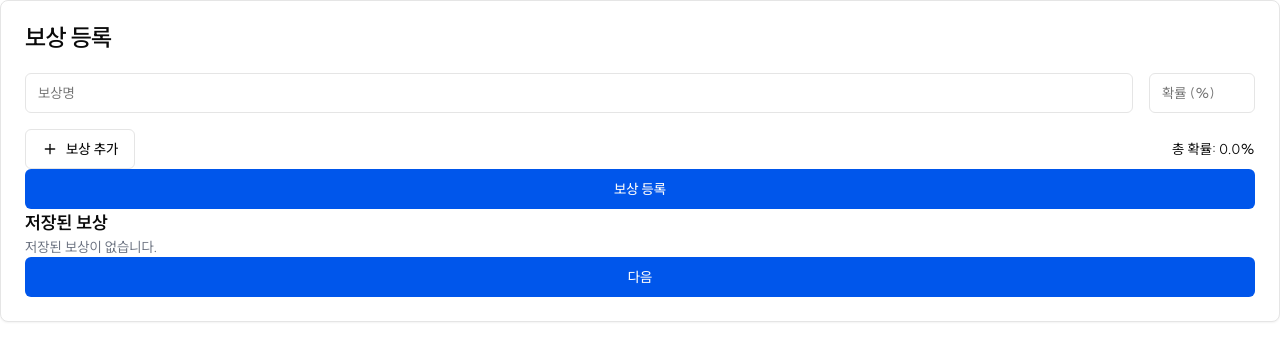
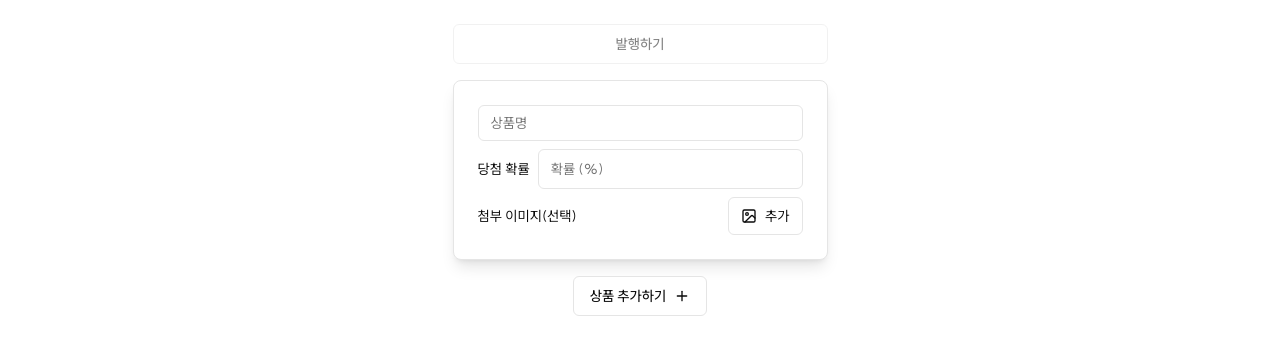
Before and after one commit to kim-taewoo/surveygacha, a Next.js app: page /new/reward in a window 1280 px wide. Shown: the top 360 px of the page. Built offline with nearby package versions, Linux system fonts and the light colour scheme.

Commit message:
fix: 스타일 및 코드 수정

```diff
--- a/src/app/new/reward/page.tsx
+++ b/src/app/new/reward/page.tsx
@@ -3,6 +3,10 @@
 import { RewardContainer } from "@/features/reward/components/rewardContainer";
 
 const RewardPage = () => {
-  return <RewardContainer />;
+  return (
+    <div className="flex items-center justify-center overflow-hidden p-6">
+      <RewardContainer />
+    </div>
+  );
 };
 export default RewardPage;
--- a/src/features/reward/components/rewardContainer.tsx
+++ b/src/features/reward/components/rewardContainer.tsx
@@ -1,8 +1,10 @@
 "use client";
 
-import { Plus, Trash2 } from "lucide-react";
+import { ArrowLeft, ImageIcon, Plus, Trash2 } from "lucide-react";
+import Image from "next/image";
 import { useRouter } from "next/navigation";
 import { useEffect, useState } from "react";
+import uuid from "react-uuid";
 
 import { Button } from "@/components/ui/button";
 import { Card, CardHeader, CardTitle, CardContent } from "@/components/ui/card";
@@ -11,16 +13,24 @@ import { Input } from "@/components/ui/input";
 type Reward = {
   name: string;
   probability: string;
+  image?: File | null;
+};
+
+type RewardField = {
+  name: string;
+  probability: string;
+  image: File | null;
 };
 
 export const RewardContainer = () => {
   const router = useRouter();
 
   const [rewards, setRewards] = useState<Reward[]>([
-    { name: "", probability: "" },
+    { name: "", probability: "", image: null },
   ]);
 
   const [savedRewards, setSavedRewards] = useState<Reward[]>([]);
+  const gachaLinkId = uuid();
 
   useEffect(() => {
     const storedRewards = localStorage.getItem("savedRewards");
@@ -30,126 +40,207 @@ export const RewardContainer = () => {
   }, []);
 
   const addReward = () => {
-    setRewards([...rewards, { name: "", probability: "" }]);
+    setRewards([...rewards, { name: "", probability: "", image: null }]);
   };
 
   const removeReward = (index: number) => {
     setRewards(rewards.filter((_, i) => i !== index));
   };
 
-  const updateReward = (index: number, field: keyof Reward, value: string) => {
+  const updateReward = (
+    index: number,
+    field: keyof RewardField,
+    value: string | File | null,
+  ) => {
     const newRewards = [...rewards];
-    newRewards[index][field] = value;
+    if (field === "image") {
+      newRewards[index] = { ...newRewards[index], image: value as File | null };
+    }
+    else {
+      newRewards[index] = { ...newRewards[index], [field]: value as string };
+    }
     setRewards(newRewards);
+  };
+
+  // file 데이터 직렬화
+  const prepareRewardsForStorage = (rewards: Reward[]) => {
+    return rewards.map(reward => ({
+      ...reward,
+      image: reward.image ? URL.createObjectURL(reward.image) : null,
+    }));
   };
 
   const onSubmit = (e: React.FormEvent) => {
     e.preventDefault();
-    localStorage.setItem("savedRewards", JSON.stringify(rewards));
+
+    const rewardsToStore = prepareRewardsForStorage(rewards);
+    localStorage.setItem("savedRewards", JSON.stringify(rewardsToStore));
+    localStorage.setItem("gachaLinkId", JSON.stringify(gachaLinkId));
+
     setSavedRewards(rewards);
-    setRewards([{ name: "", probability: "" }]);
+    setRewards([{ name: "", probability: "", image: null }]);
+    router.push("/new/link");
   };
 
-  const totalProbability = rewards.reduce((sum, reward) => {
-    const prob = parseFloat(reward.probability) || 0;
-    return sum + prob;
-  }, 0);
+  const isDisabled = rewards.some(
+    reward =>
+      reward.name.trim() === ""
+      || reward.probability.trim() === ""
+      || isNaN(Number(reward.probability)),
+  );
 
   return (
-    <Card className="mx-auto w-full max-w-2xl">
-      <CardHeader>
-        <CardTitle>보상 등록</CardTitle>
-      </CardHeader>
-      <CardContent>
+    <div className="size-full min-w-[375px] overflow-y-auto">
+
       <form onSubmit={onSubmit}>
+        <Button
+          type="submit"
+          className="mb-4 w-full"
+          variant={savedRewards.length > 0 ? "default" : "outline"}
+          disabled={isDisabled}
+        >
+          {savedRewards.length > 0 ? "발행 완료" : "발행하기"}
+        </Button>
+
         {rewards.map((reward, index) => (
-            <div key={index} className="mb-4 flex gap-4">
-              <div className="flex-1">
+          <Card key={index} className="mb-4 shadow-lg">
+            <CardContent className="space-y-4 p-6">
+              <div className="flex flex-col space-y-2">
                 <Input
-                  placeholder="보상명"
+                  placeholder="상품명"
                   value={reward.name}
                   onChange={e => updateReward(index, "name", e.target.value)}
-                  className="w-full"
+                  className="flex-1 border-gray-300 focus:border-blue-500 focus:ring-blue-500"
                 />
-              </div>
-              <div className="w-32">
+                <div className="flex items-center gap-2">
+                  <span className="flex h-10 w-24 items-center justify-center border-gray-200 text-sm">
+                    당첨 확률
+                  </span>
                   <Input
                     type="number"
                     placeholder="확률 (%)"
                     value={reward.probability}
-                  onChange={e =>
-                    updateReward(index, "probability", e.target.value)}
+                    onChange={e => updateReward(index, "probability", e.target.value)}
                     min="0"
                     max="100"
-                  step="0.1"
-                  className="w-full"
+                    step="1"
+                    className="flex-1 rounded-md border border-gray-300"
                   />
                 </div>
-              {rewards.length > 1 && (
+
+                <div className="flex items-center justify-between">
+                  <div className="flex items-center gap-1">
+                    <span className="text-sm">첨부 이미지</span>
+                    <span className="text-sm text-gray-400">(선택)</span>
+                  </div>
+                  <div className="relative flex cursor-pointer items-center">
+                    <input
+                      type="file"
+                      accept="image/*"
+                      onChange={(e) => {
+                        const file = e.target.files?.[0] || null;
+                        updateReward(index, "image", file);
+                      }}
+                      className="absolute inset-0 opacity-0"
+                      id={`file-upload-${index}`}
+                      style={{ width: "1px", height: "1px" }}
+                    />
+                    <label
+                      htmlFor={`file-upload-${index}`}
+                      className="absolute flex items-center gap-2 rounded-md border border-blue-500 px-3 py-2 text-sm text-blue-500 hover:bg-blue-50"
+                    >
+                      <ImageIcon className="size-4" />
+                      {" "}
+                      추가
+                    </label>
+                  </div>
+                </div>
+
+                {reward.image && (
+                  <div className="flex w-[375px] flex-col items-center rounded">
+                    <Image
+                      src={URL.createObjectURL(reward.image)}
+                      alt="미리보기"
+                      width={375}
+                      height={200}
+                      className="object-cover"
+                    />
                     <Button
                       type="button"
                       variant="destructive"
                       size="icon"
-                  onClick={() => removeReward(index)}
+                      onClick={() => updateReward(index, "image", null)}
+                      className="text-red-500 hover:text-red-700"
                     >
-                  <Trash2 className="size-4" />
+                      <Trash2 />
                     </Button>
+                  </div>
                 )}
               </div>
+            </CardContent>
+          </Card>
         ))}
+      </form>
 
-          <div className="mt-6 flex items-center justify-between">
+      {/* {savedRewards.length > 0 && (
+        <Card>
+          <CardContent className="pt-4">
+            <ul className="mt-4 space-y-2">
+              {savedRewards.map((reward, index) => (
+                <li key={index} className="flex flex-col text-gray-700">
+                  <Input
+                    value={reward.name || ""}
+                    onChange={e => updateReward(index, "name", e.target.value)}
+                  />
+                  <div className="flex items-center gap-2">
+                    <span className="flex h-10 w-24 items-center justify-center border-gray-200 text-sm">
+                      당첨 확률
+                    </span>
+                    <Input
+                      type="number"
+                      value={reward.probability || ""}
+                      onChange={e => updateReward(index, "probability", e.target.value)}
+                      min="0"
+                      max="100"
+                      step="1"
+                      className="flex-1 rounded-md border border-gray-300"
+                    />
+                  </div>
+
+                  {reward.image && reward.image instanceof File && (
+                    <div className="flex w-[375px] flex-col items-center rounded">
+                      <img
+                        src={URL.createObjectURL(reward.image)}
+                        alt="미리보기"
+                        className="size-32 rounded object-cover"
+                      />
                       <Button
                         type="button"
-              variant="outline"
-              onClick={addReward}
-              className="flex items-center gap-2"
+                        variant="destructive"
+                        size="icon"
+                        onClick={() => updateReward(index, "image", null)}
+                        className="text-red-500 hover:text-red-700"
                       >
-              <Plus className="size-4" />
-              보상 추가
+                        <Trash2 />
                       </Button>
-            <div className="text-sm">
-              총 확률:
-              {" "}
-              {totalProbability.toFixed(1)}
-              %
                     </div>
-          </div>
+                  )}
 
-          <Button type="submit" className="mt-6 w-full">
-            보상 등록
-          </Button>
-        </form>
-
-        {/* 저장된 보상 목록 표시 */}
-        <div className="mt-8">
-          <h2 className="text-lg font-bold">저장된 보상</h2>
-          {savedRewards.length === 0
-            ? (
-              <p className="text-sm text-gray-500">저장된 보상이 없습니다.</p>
-            )
-            : (
-              <ul className="mt-4 space-y-2">
-                {savedRewards.map((reward, index) => (
-                  <li key={index} className="flex justify-between">
-                    <span>{reward.name}</span>
-                    <span>
-                      {reward.probability}
-                      %
-                    </span>
                 </li>
               ))}
             </ul>
-            )}
-        </div>
-        <Button
-          type="button"
-          onClick={() => router.push("/admin/link")}
-          className="mt-6 w-full "
-        >
-          다음
-        </Button>
           </CardContent>
         </Card>
+      )} */}
+
+      <div className="flex w-full justify-center">
+        <Button type="button" onClick={addReward} variant="outline">
+          상품 추가하기
+          {" "}
+          <Plus />
+        </Button>
+      </div>
+
+    </div>
   );
 };
```
Lines whose indentation alone changed are shown as unchanged.
